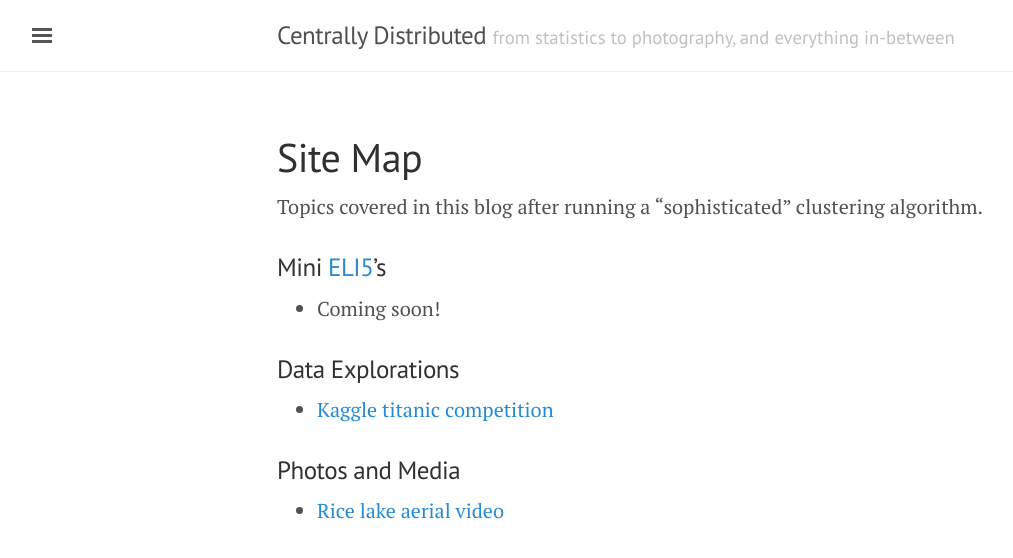
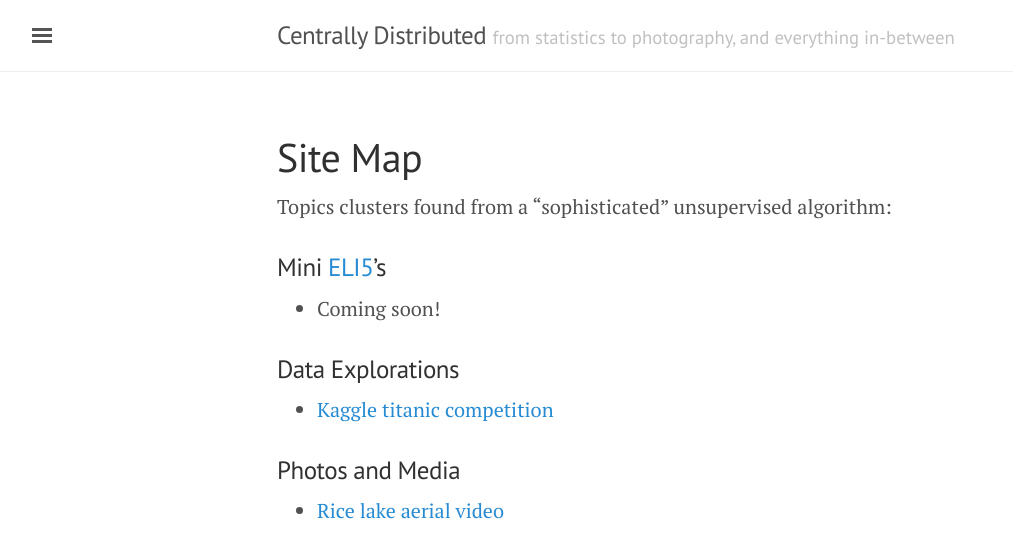
Before and after one commit to Estinox/estinox.github.io, a Jekyll site: the page built from site_map.md, in a window 1280 px wide. Shown: the top 558 px of the page, without its empty margins (3-1016 px from the left). Built offline with Jekyll 4.4.1, drawn with Linux system fonts in a browser that asks for light colours; comment, search, counter and statistics services are not loaded.

Commit message:
site map description change

```diff
--- a/site_map.md
+++ b/site_map.md
@@ -3,7 +3,7 @@ layout: page
 title: Site Map
 ---
 
-Topics covered in this blog after running a "sophisticated" clustering algorithm.
+Topics clusters found from a "sophisticated" unsupervised algorithm:
 
 ### Mini [ELI5](https://www.reddit.com/r/explainlikeimfive/){:target="blank"}'s
 - Coming soon!
```
